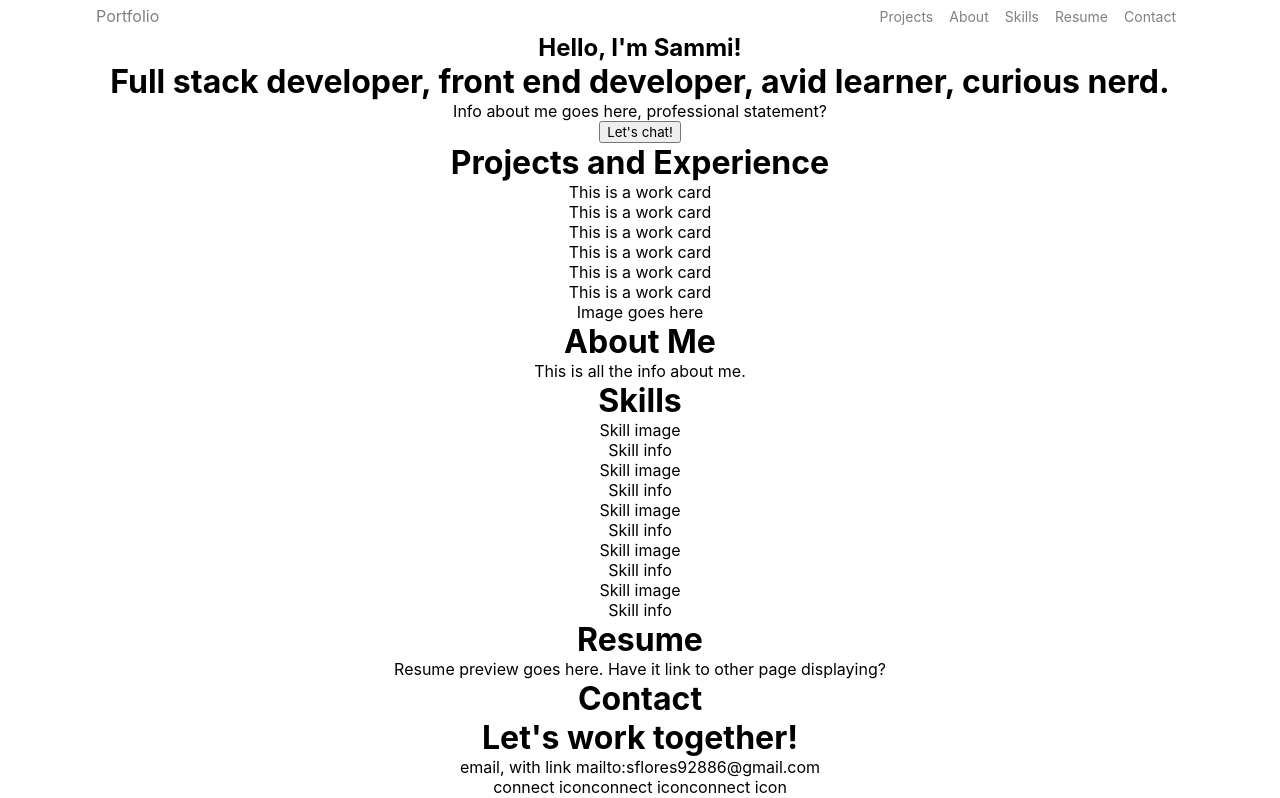
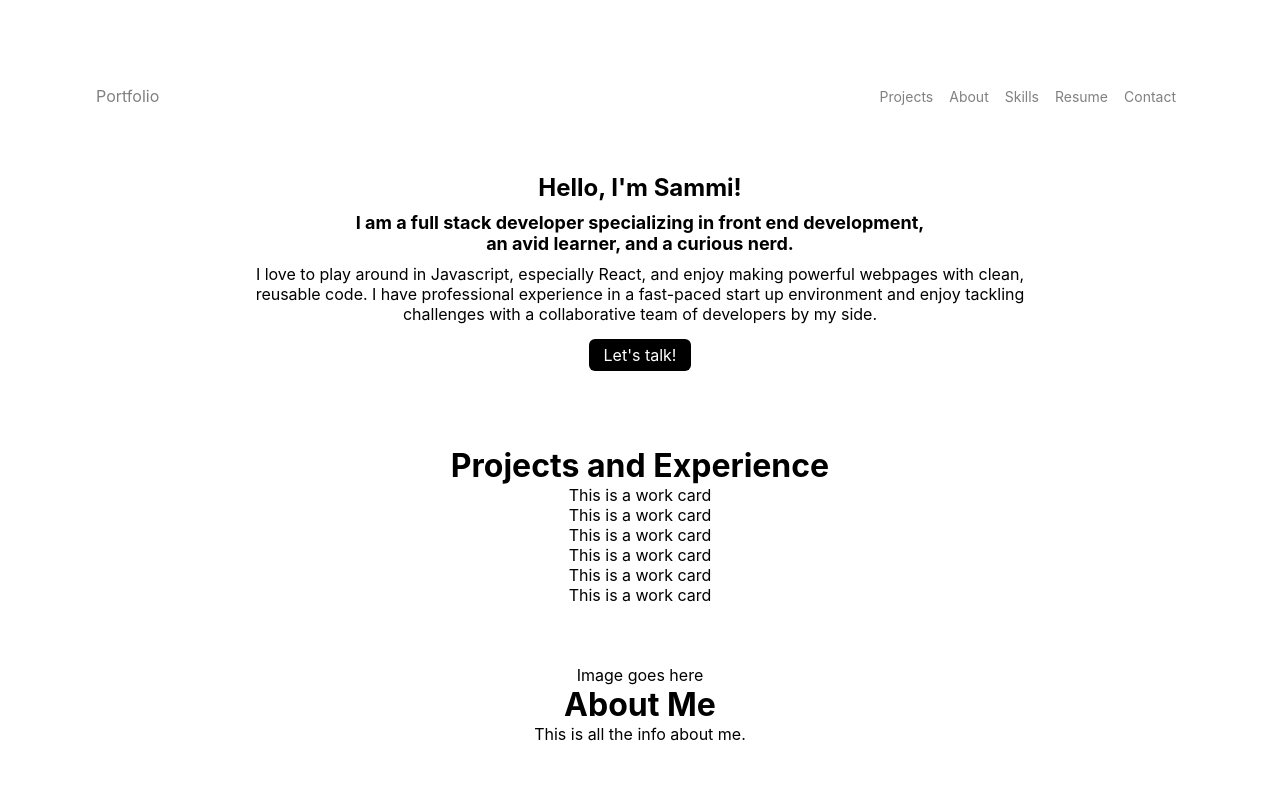
Before and after one commit to SPFlores/portfolio, a React (Create React App) app in the folder Client/: page / in a window 1280 px wide. Shown: the top 798 px of the page. Built offline with nearby package versions, Linux system fonts and the light colour scheme.

Commit message:
setting up greeting section

```diff
--- a/Client/src/components/Navbar/index.css
+++ b/Client/src/components/Navbar/index.css
@@ -2,7 +2,8 @@
   color: gray;
   margin-bottom: 10px;
   width: 85%;
-  margin: auto
+  margin: auto;
+  margin-top: 80px;
 }
 
 .navbar__item, .navbar__link {
--- a/Client/src/index.css
+++ b/Client/src/index.css
@@ -10,5 +10,6 @@ code {
 }
 
 .sectionHeading {
-  text-align: center
+  text-align: center;
+  margin-top: 60px
 }
--- a/Client/src/pages/Greeting/Greeting.js
+++ b/Client/src/pages/Greeting/Greeting.js
@@ -1,12 +1,13 @@
 import React from 'react'
+import './index.css'
 
 const Welcome = _ => {
   return (
-    <div className='sectionHeading' id='gretting'>
-      <h2>Hello, I'm Sammi!</h2>
-      <h1>Full stack developer, front end developer, avid learner, curious nerd.</h1>
-      <p>Info about me goes here, professional statement?</p>
-      <button>Let's chat!</button>
+    <div className='sectionHeading' id='greeting'>
+      <h2 id='greeting__name'>Hello, I'm Sammi!</h2>
+      <h4 id='greeting__description'>I am a full stack developer specializing in front end development, an avid learner, and a curious nerd.</h4>
+      <p id='greeting__info'>I love to play around in Javascript, especially React, and enjoy making powerful webpages with clean, reusable code. I have professional experience in a fast-paced start up environment and enjoy tackling challenges with a collaborative team of developers by my side.</p>
+      <a id='greeting__button' href='mailto:sflores92886@gmail.com'>Let's talk!</a>
     </div>
   )
 }
--- /dev/null
+++ b/Client/src/pages/Greeting/index.css
@@ -0,0 +1,35 @@
+#greeting {
+  margin-top: 60px
+}
+
+#greeting__name {
+  margin: 10px
+}
+
+#greeting__description {
+  width: 45%;
+  margin: auto;
+  margin-bottom: 10px;
+  font-size: 18px;
+}
+
+#greeting__info {
+  margin: 10px;
+  width: 65%;
+  margin: auto
+}
+
+#greeting__button, #greeting__button:visited {
+  display: inline-block;
+  background: black;
+  text-decoration: none;
+  color: white;
+  padding: 6px 15px;
+  border: none;
+  border-radius: 6px;
+  -webkit-border-radius: 6px;
+  -moz-border-radius: 6px;
+  -ms-border-radius: 6px;
+  -o-border-radius: 6px;
+  margin: 15px;
+}
```
